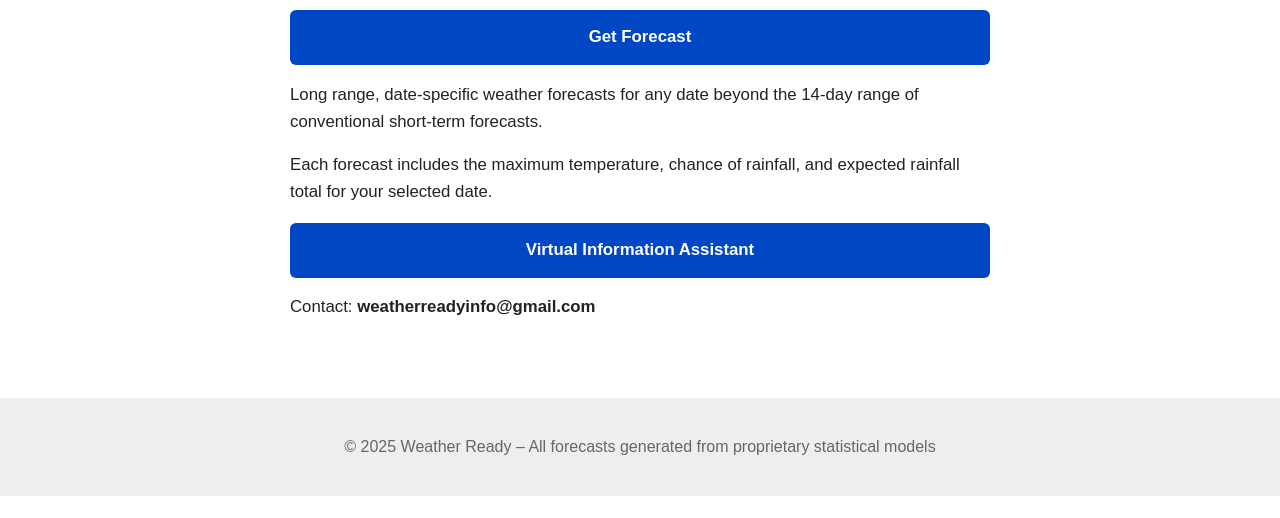
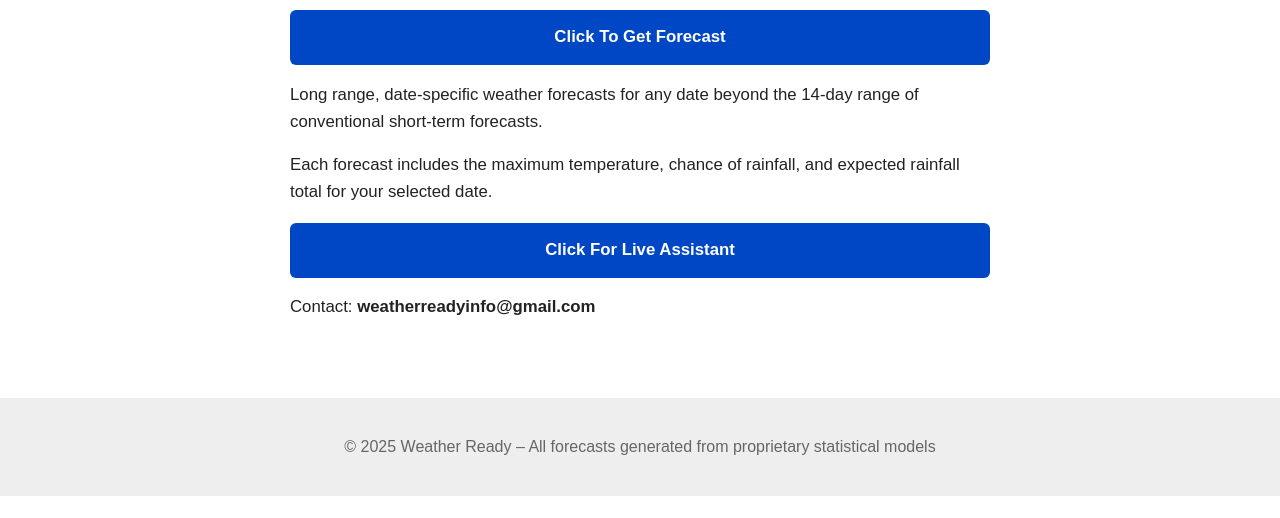
Before and after one commit to jack292929292/weatherready-site, a Flask app: page / in a window 1280 px wide. Shown: the part 219-737 px from the top of the page. Run offline with Flask 3, Linux system fonts and the light colour scheme.

Commit message:
Update index.html

```diff
--- a/templates/index.html
+++ b/templates/index.html
@@ -215,10 +215,10 @@
 
   <main>
     <div class="welcome">
-      <a href="/important_delivery_information" style="display: inline-block; width: 100%; background: var(--blue); color: white; font-size: 1em; font-weight: bold; padding: 14px; border: none; border-radius: 6px; text-align: center; text-decoration: none; cursor: pointer;">Get Forecast</a>
+      <a href="/important_delivery_information" style="display: inline-block; width: 100%; background: var(--blue); color: white; font-size: 1em; font-weight: bold; padding: 14px; border: none; border-radius: 6px; text-align: center; text-decoration: none; cursor: pointer;">Click To Get Forecast</a>
       <p>Long range, date-specific weather forecasts for any date beyond the 14-day range of conventional short-term forecasts.</p>
       <p>Each forecast includes the maximum temperature, chance of rainfall, and expected rainfall total for your selected date.</p>
-      <a href="/forecast_accuracy" style="display: inline-block; width: 100%; background: var(--blue); color: white; font-size: 1em; font-weight: bold; padding: 14px; border: none; border-radius: 6px; text-align: center; text-decoration: none; cursor: pointer;">Virtual Information Assistant</a>
+      <a href="/forecast_accuracy" style="display: inline-block; width: 100%; background: var(--blue); color: white; font-size: 1em; font-weight: bold; padding: 14px; border: none; border-radius: 6px; text-align: center; text-decoration: none; cursor: pointer;">Click For Live Assistant</a>
 
       <p>Contact: <strong>weatherreadyinfo@gmail.com</strong></p>
 
```
